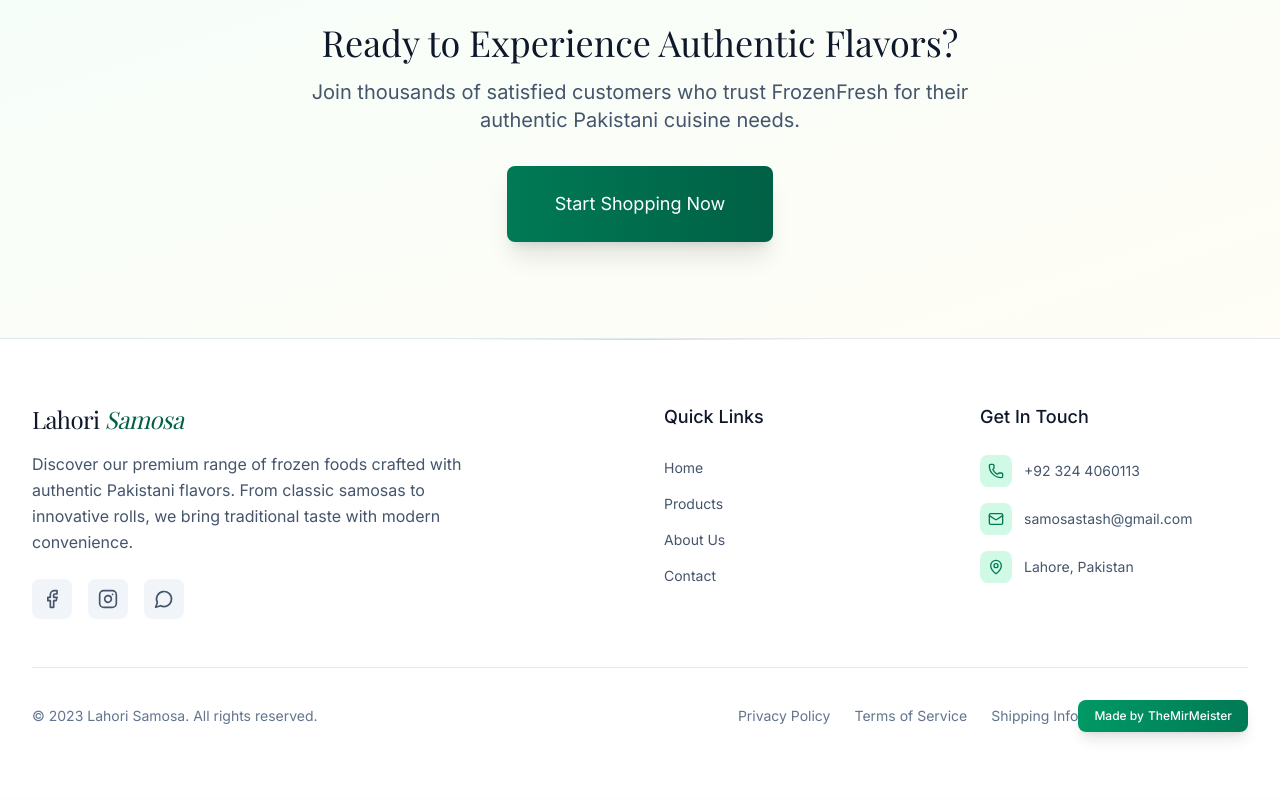
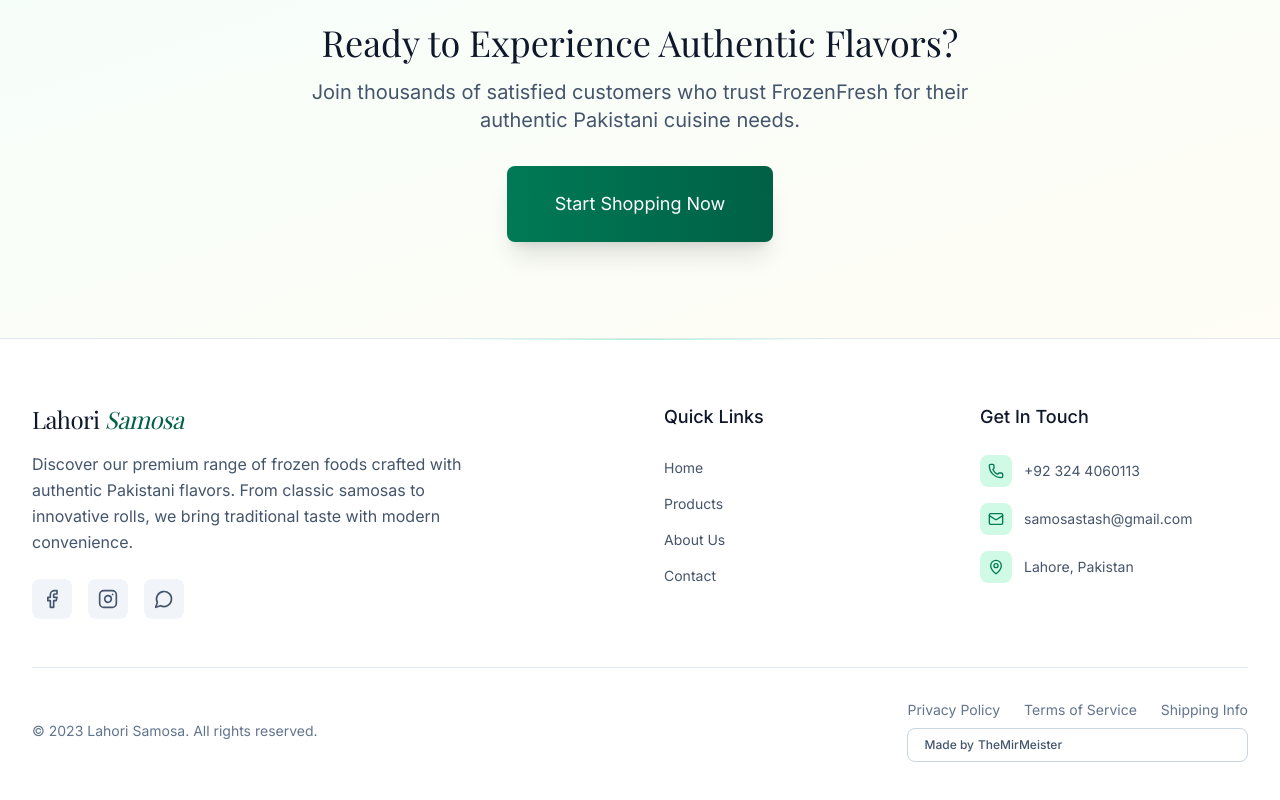
Before and after one commit to samosastash/lahori-samosa-website, a React (Vite) app: page / in a window 1280 px wide. Shown: the part 2128-2928 px from the top of the page. Built offline with nearby package versions, Linux system fonts and the light colour scheme; a web font is replaced by a local one; what @jsr/supabase__supabase-js would draw is missing.

Commit message:
Update signature button: Make transparent and position below Shipping Info at footer side

```diff
--- a/src/components/Footer.tsx
+++ b/src/components/Footer.tsx
@@ -132,7 +132,7 @@ export function Footer() {
             <p className="text-sm text-slate-500">
               © 2023 Lahori Samosa. All rights reserved.
             </p>
-            <div className="flex flex-col md:flex-row items-center space-y-2 md:space-y-0 md:space-x-6">
+            <div className="flex flex-col items-end space-y-2">
               <div className="flex space-x-6 text-sm text-slate-500">
                 <Link to="/privacy-policy" className="hover:text-slate-700 transition-colors">Privacy Policy</Link>
                 <Link to="/terms-of-service" className="hover:text-slate-700 transition-colors">Terms of Service</Link>
@@ -142,17 +142,15 @@ export function Footer() {
                 whileHover={{
                   scale: 1.05,
                   y: -2,
-                  boxShadow: "0 8px 25px -8px rgba(6, 78, 59, 0.4)"
+                  opacity: 0.8
                 }}
                 whileTap={{ scale: 0.95 }}
-                className="relative px-4 py-2 bg-gradient-to-r from-emerald-600 to-emerald-700 hover:from-emerald-700 hover:to-emerald-800 text-white text-xs font-medium rounded-lg shadow-lg hover:shadow-xl transition-all duration-300 overflow-hidden group"
+                className="px-4 py-2 bg-transparent border border-slate-300 hover:border-slate-400 text-slate-600 hover:text-slate-700 text-xs font-medium rounded-lg transition-all duration-300 hover:bg-slate-50"
               >
-                <div className="absolute inset-0 bg-gradient-to-r from-emerald-400 to-emerald-500 opacity-0 group-hover:opacity-20 transition-opacity duration-300"></div>
-                <span className="relative z-10 flex items-center space-x-1">
+                <span className="flex items-center space-x-1">
                   <span>Made by</span>
                   <span className="font-bold tracking-wide">TheMirMeister</span>
                 </span>
-                <div className="absolute inset-0 bg-white opacity-0 group-hover:opacity-10 transition-opacity duration-300"></div>
               </motion.button>
             </div>
           </div>
```
